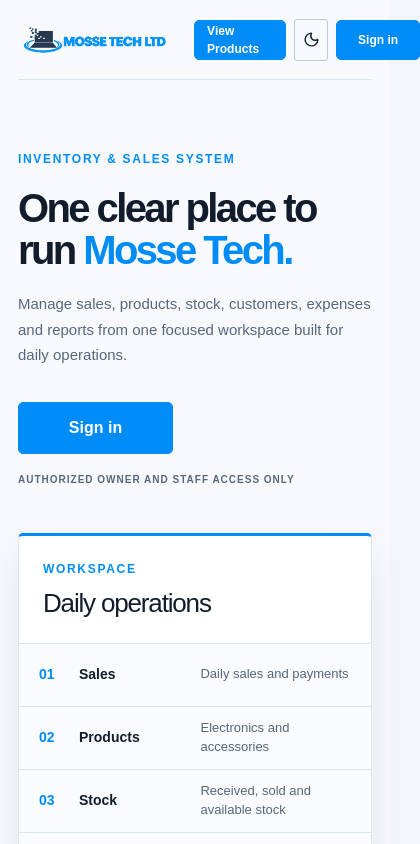
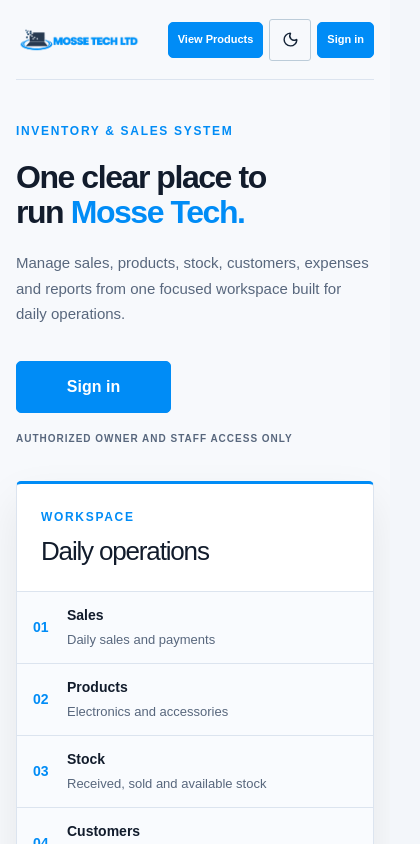
Before and after one commit to rurangwaluc/mossetech, a Next.js app in the folder apps/web/: page / in a window 390 px wide. Shown: the top 844 px of the page, 420 px wide, since content can reach past the window. Built offline with nearby package versions, Linux system fonts and the light colour scheme.

Commit message:
fix: improve Mosse Tech landing page mobile layout

```diff
--- a/apps/web/src/app/page.module.css
+++ b/apps/web/src/app/page.module.css
@@ -342,6 +342,117 @@
   }
 }
 
+
+/* MOSSETECH_MOBILE_HANDOVER_FIX */
+@media (max-width: 760px) {
+  .page,
+  .container,
+  .header,
+  .hero,
+  .heroCopy,
+  .workspace {
+    min-width: 0;
+  }
+
+  .container {
+    width: calc(100% - 32px);
+    max-width: 640px;
+  }
+
+  .header {
+    gap: 10px;
+    flex-wrap: wrap;
+    padding: 12px 0;
+  }
+
+  .brand {
+    min-width: 0;
+    flex: 0 1 auto;
+  }
+
+  .logo {
+    width: clamp(105px, 32vw, 155px);
+  }
+
+  .headerActions {
+    min-width: 0;
+    flex-wrap: wrap;
+    justify-content: flex-end;
+    gap: 6px;
+  }
+
+  .headerSignIn {
+    min-width: 0;
+    min-height: 36px;
+    padding: 0 9px;
+    font-size: 11px;
+  }
+
+  .hero {
+    width: 100%;
+    grid-template-columns: minmax(0, 1fr);
+    gap: 34px;
+    padding: 42px 0;
+  }
+
+  .hero h1 {
+    max-width: 100%;
+    font-size: clamp(32px, 8vw, 52px);
+    line-height: 1.1;
+    letter-spacing: -0.045em;
+    overflow-wrap: anywhere;
+  }
+
+  .intro,
+  .access {
+    max-width: 100%;
+    overflow-wrap: anywhere;
+  }
+
+  .workspace {
+    width: 100%;
+  }
+
+  .workspaceRow {
+    grid-template-columns: 24px minmax(0, 1fr);
+    gap: 5px 10px;
+    padding: 13px 16px;
+  }
+
+  .rowNumber {
+    grid-row: span 2;
+  }
+
+  .rowName,
+  .rowDescription {
+    min-width: 0;
+    overflow-wrap: anywhere;
+  }
+
+  .rowDescription {
+    grid-column: 2;
+  }
+}
+
+@media (max-width: 380px) {
+  .header {
+    align-items: center;
+  }
+
+  .headerActions {
+    flex: 1 1 100%;
+    justify-content: flex-start;
+  }
+
+  .logo {
+    width: 135px;
+  }
+
+  .hero h1 {
+    font-size: 32px;
+  }
+}
+
 @media (prefers-reduced-motion: reduce) {
   .headerSignIn,
   .primaryAction {
```
